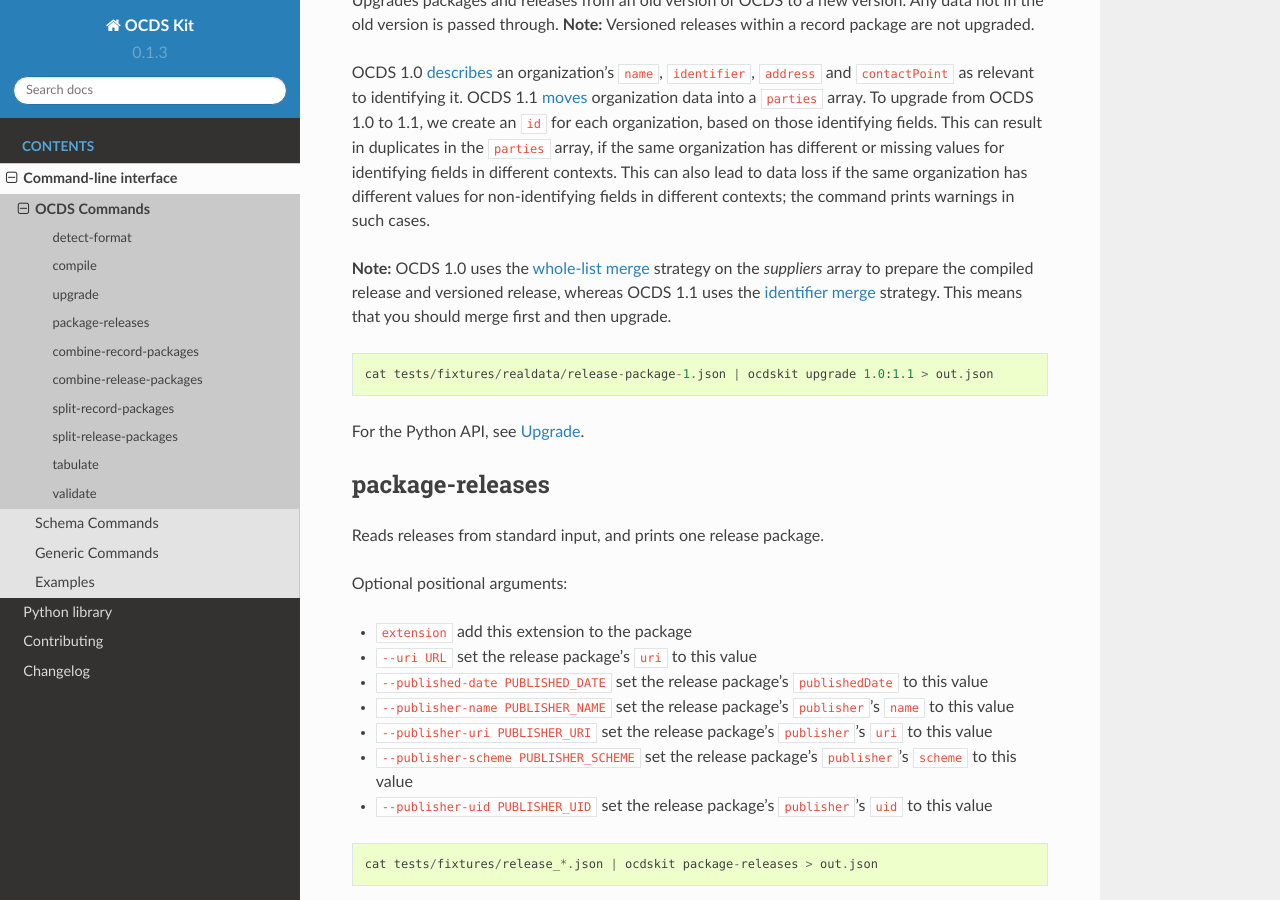
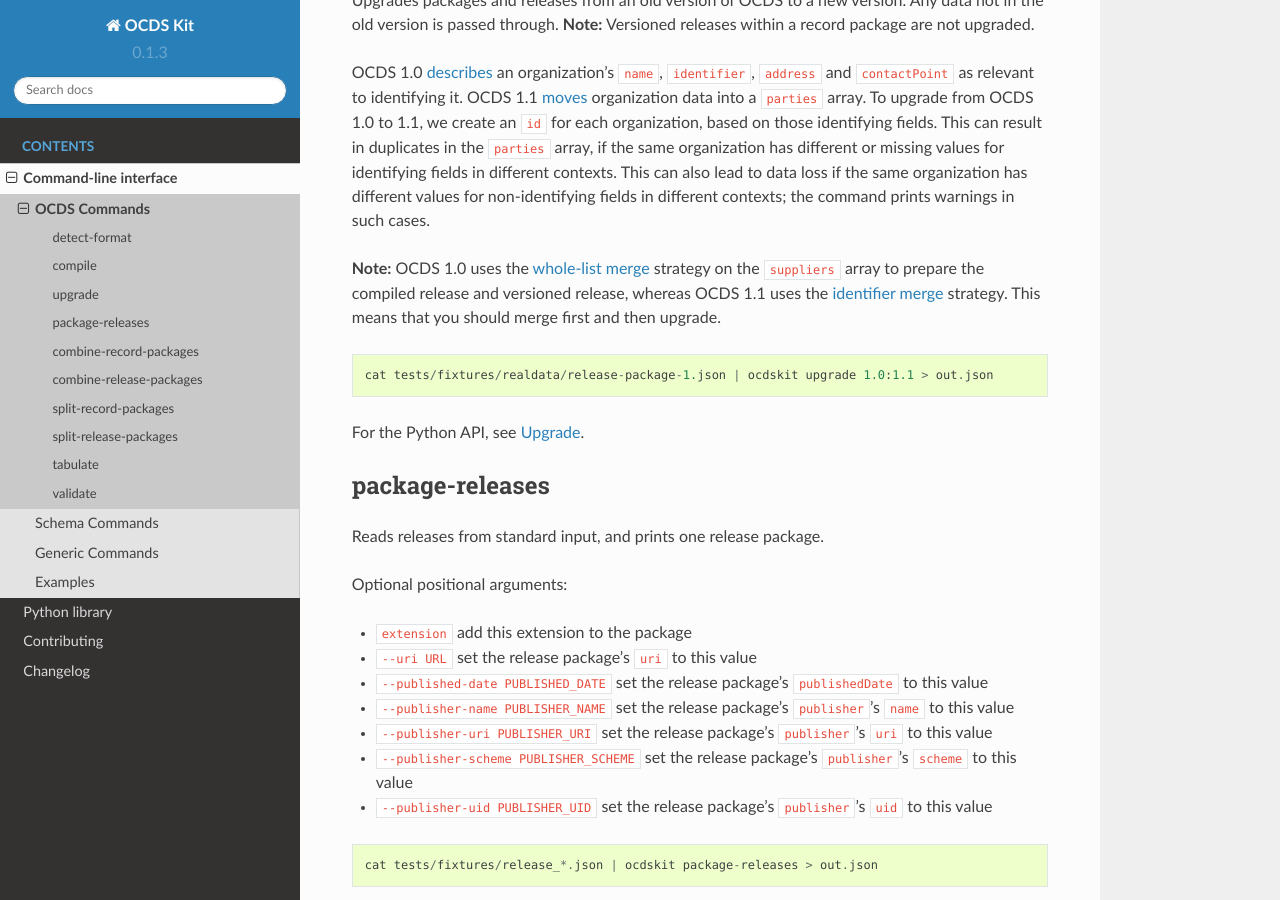
Before and after one commit to open-contracting/ocdskit, a Sphinx documentation site: the page built from docs/cli/ocds.rst, in a window 1280 px wide and 900 px high, scrolled down 1544 px. Built offline with Sphinx 7.4.7 and the Read the Docs theme 2.0.0, drawn with Linux system fonts in a browser that asks for light colours.

Commit message:
Fix backquotes

```diff
--- a/docs/cli/ocds.rst
+++ b/docs/cli/ocds.rst
@@ -61,7 +61,7 @@ Upgrades packages and releases from an old version of OCDS to a new version. Any
 
 OCDS 1.0 `describes <https://standard.open-contracting.org/1.0/en/schema/reference/#identifier>`__ an organization's ``name``, ``identifier``, ``address`` and ``contactPoint`` as relevant to identifying it. OCDS 1.1 `moves <https://standard.open-contracting.org/1.1/en/schema/reference/#parties>`__ organization data into a ``parties`` array. To upgrade from OCDS 1.0 to 1.1, we create an ``id`` for each organization, based on those identifying fields. This can result in duplicates in the ``parties`` array, if the same organization has different or missing values for identifying fields in different contexts. This can also lead to data loss if the same organization has different values for non-identifying fields in different contexts; the command prints warnings in such cases.
 
-**Note:** OCDS 1.0 uses the `whole-list merge <https://standard.open-contracting.org/1.0/en/schema/merging/#merging-rules>`__ strategy on the `suppliers` array to prepare the compiled release and versioned release, whereas OCDS 1.1 uses the `identifier merge <https://standard.open-contracting.org/1.1/en/schema/merging/#identifier-merge>`__ strategy. This means that you should merge first and then upgrade.
+**Note:** OCDS 1.0 uses the `whole-list merge <https://standard.open-contracting.org/1.0/en/schema/merging/#merging-rules>`__ strategy on the ``suppliers`` array to prepare the compiled release and versioned release, whereas OCDS 1.1 uses the `identifier merge <https://standard.open-contracting.org/1.1/en/schema/merging/#identifier-merge>`__ strategy. This means that you should merge first and then upgrade.
 
 ::
 
```
